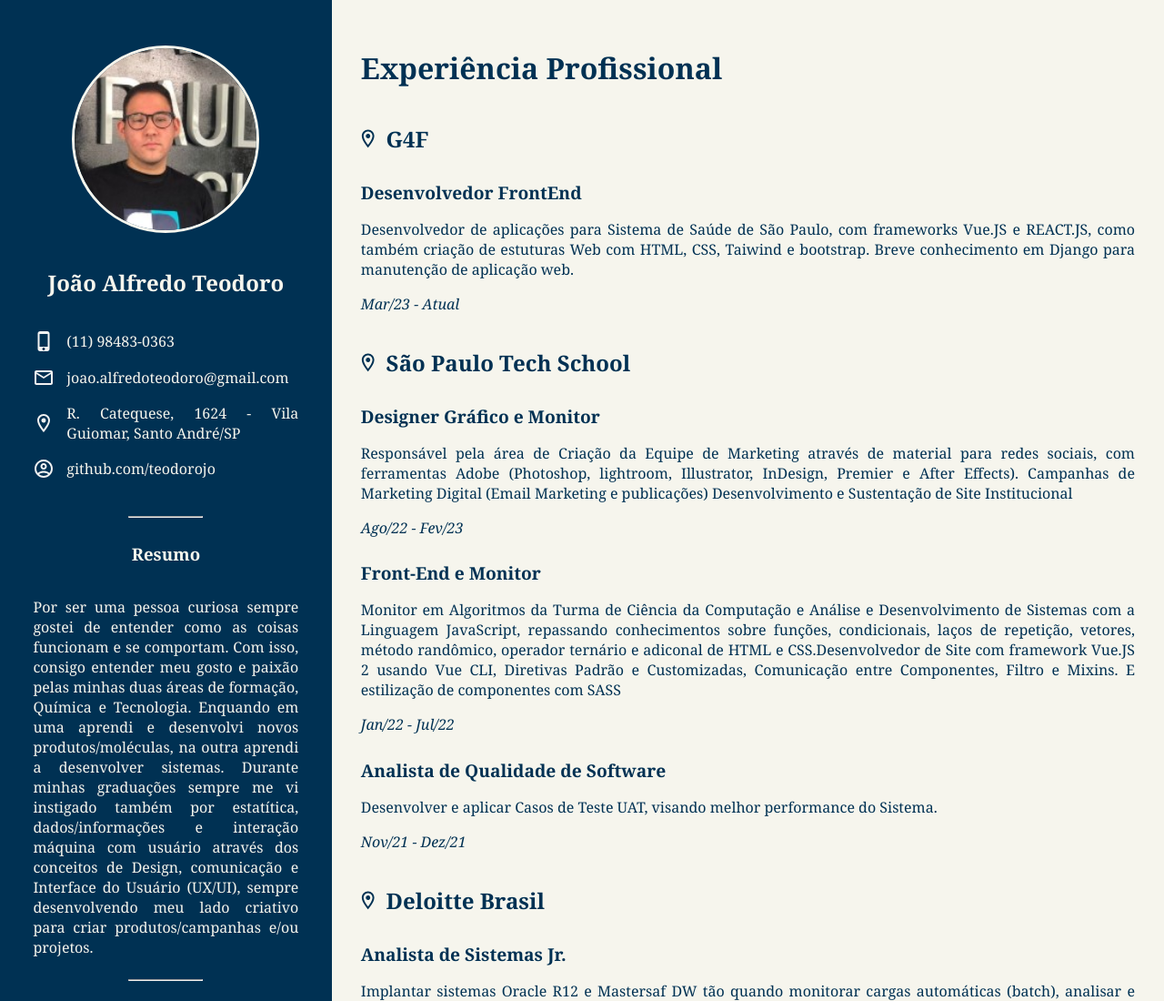
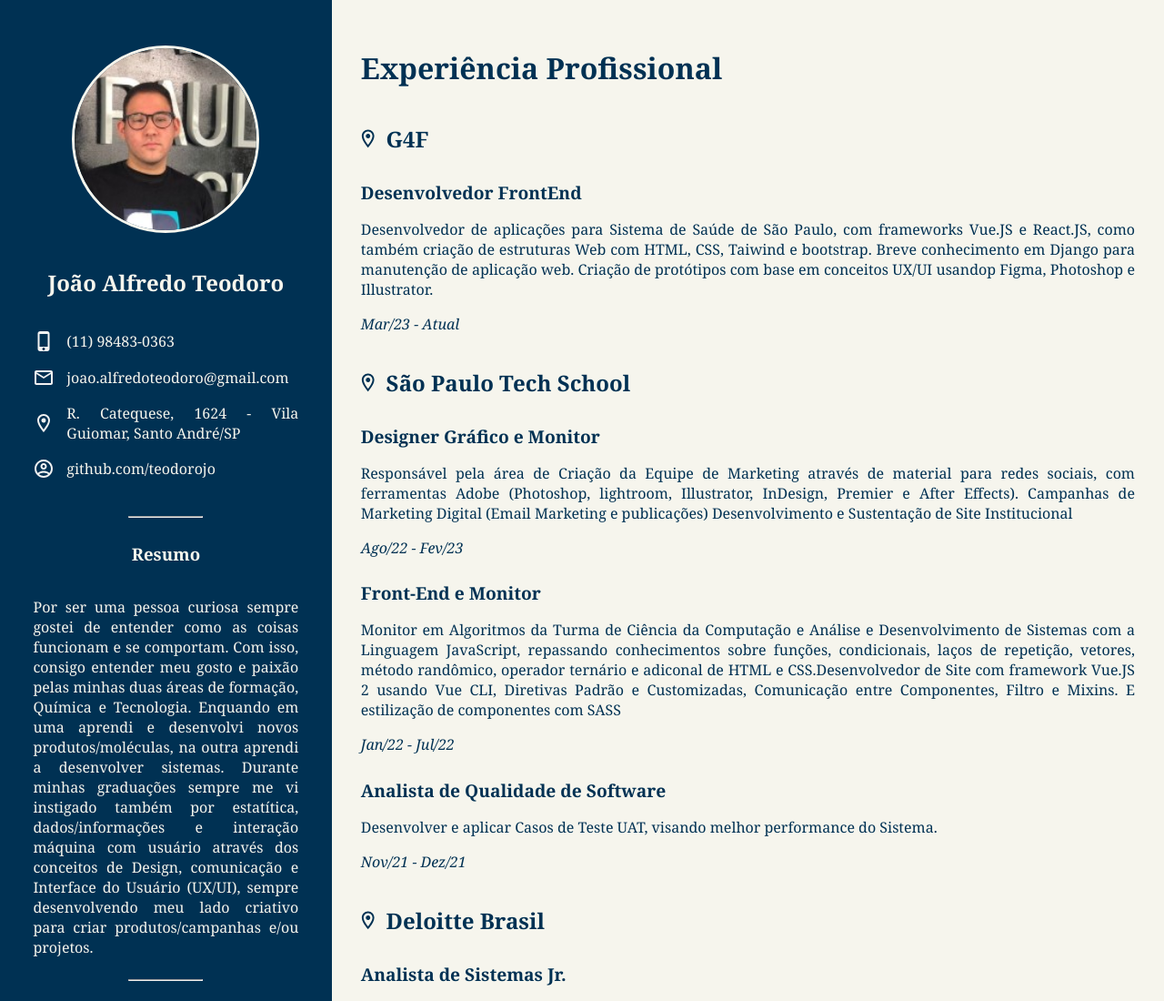
Before and after one commit to teodoro-j/teodoro-j.github.io, a plain HTML site: page index.html in a window 1280 px wide. Shown: the top 1100 px of the page at 91% size. Drawn offline with Linux system fonts and the light colour scheme.

```diff
--- a/index.html
+++ b/index.html
@@ -48,8 +48,9 @@
                 <li class="titulo"><img src="imagens/icones/local.svg" class="local">G4F</li>
                 <p class="subtitulo">Desenvolvedor FrontEnd</p>
                 <span class="descricao">
-                    Desenvolvedor de aplicações para Sistema de Saúde de São Paulo, com frameworks Vue.JS e REACT.JS, como também
-                    criação de estuturas Web com HTML, CSS, Taiwind e bootstrap. Breve conhecimento em Django para manutenção de aplicação web.
+                    Desenvolvedor de aplicações para Sistema de Saúde de São Paulo, com frameworks Vue.JS e React.JS, como também
+                    criação de estruturas Web com HTML, CSS, Taiwind e bootstrap. Breve conhecimento em Django para manutenção de aplicação web.
+                    Criação de protótipos com base em conceitos UX/UI usandop Figma, Photoshop e Illustrator.
                 </span>
                 <p class="periodo">
                     <i>Mar/23 - Atual</i>
```
